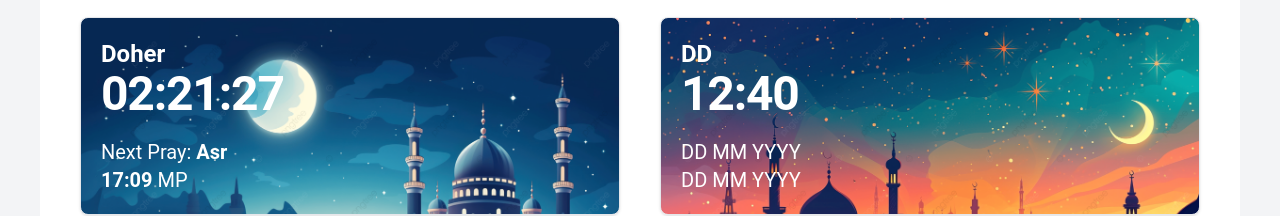
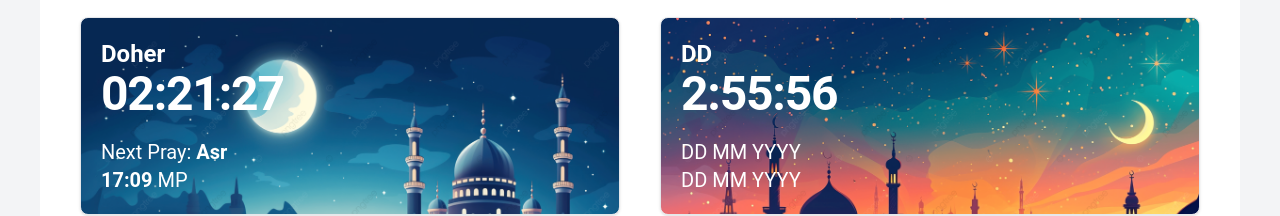
Before and after one commit to imranesarsri/prayers-timings-react, a React (Vite) app: page / in a window 1280 px wide. Shown: the part 457-673 px from the top of the page. Built offline with nearby package versions, Linux system fonts and the light colour scheme; no server answers.

Commit message:
install library moentjs . and add capital

```diff
--- a/package.json
+++ b/package.json
@@ -13,6 +13,7 @@
     "axios": "^1.7.2",
     "flowbite": "^2.4.1",
     "flowbite-react": "^0.10.1",
+    "moment": "^2.30.1",
     "react": "^18.3.1",
     "react-dom": "^18.3.1",
     "react-icons": "^5.2.1"
--- a/src/component/CityDateTime.jsx
+++ b/src/component/CityDateTime.jsx
@@ -4,13 +4,13 @@ import { ApiPrayersContext } from '../miniComponent/logic/ApiPrayers'
 
 export default function CityDateTime() {
 
-    const { dateGregorian, dateHijri } = useContext(ApiPrayersContext)
+    const { dateGregorian, dateHijri, timeH } = useContext(ApiPrayersContext)
 
     return (
         <div style={{ backgroundImage: `url(${time})`, backgroundSize: 'cover', }} className="text-light-default border border-gray-200 rounded-lg shadow dark:bg-gray-800 dark:border-gray-700 p-5">
             <div className='mb-5'>
                 <p className="text-2xl font-semibold">{dateGregorian.weekday.en}</p>
-                <h5 className="mb-2 text-5xl font-bold tracking-tight">12:40</h5>
+                <h5 className="mb-2 text-5xl font-bold tracking-tight">{timeH}</h5>
             </div>
             <div>
                 <p className="text-xl">
--- a/src/component/Header.jsx
+++ b/src/component/Header.jsx
@@ -5,7 +5,7 @@ import Row_2 from "../miniComponent/layouts/Row_2";
 import { ApiPrayersContext } from "../miniComponent/logic/ApiPrayers";
 
 export default function Header() {
-    const { allCountries, allCities, country, setCountry, city, setCity } = useContext(ApiPrayersContext);
+    const { allCountries, allCities, country, setCountry, city, setCity, capital } = useContext(ApiPrayersContext);
 
     return (
         <Row_1>
@@ -29,6 +29,7 @@ export default function Header() {
                     </div>
                     <div className="flex justify-center py-2 md:py-0">
                         <select id="countries" value={city} onChange={(event) => { setCity(event.target.value) }} className="bg-gray-50 text-center w-full border border-gray-300 text-gray-900 text-sm rounded-lg focus:ring-blue-500 focus:border-blue-500 block p-2.5 dark:bg-gray-700 dark:border-gray-600 dark:placeholder-gray-400 dark:text-white dark:focus:ring-blue-500 dark:focus:border-blue-500">
+                            <option value={capital}>{capital}</option>
                             {allCities.map((city, index) => (
                                 <option key={index} value={city}>{city}</option>
                             ))}
--- a/src/miniComponent/logic/ApiPrayers.jsx
+++ b/src/miniComponent/logic/ApiPrayers.jsx
@@ -1,9 +1,14 @@
 import { useEffect, useState, createContext } from 'react';
 import axios from 'axios';
+import moment from 'moment';
 
 export const ApiPrayersContext = createContext(null);
 
 export default function ApiPrayers(params) {
+    const timeH = moment().format('h:mm:ss');
+    // console.log(time)
+
+
     const [timings, setTiming] = useState({
         Imsak: "00:00",
         Fajr: "00:00",
@@ -39,6 +44,7 @@ export default function ApiPrayers(params) {
 
     const [country, setCountry] = useState('Morocco')
     const [city, setCity] = useState('')
+    const [capital, setCapital] = useState('')
 
 
     // Get timing prayers
@@ -80,7 +86,7 @@ export default function ApiPrayers(params) {
         try {
             const response = await axios.post('https://countriesnow.space/api/v0.1/countries/capital',
                 { country: country })
-            setCity(response.data.data.capital)
+            setCapital(response.data.data.capital)
             // console.log(response.data.data.capital);
         } catch (error) {
             console.error("Error fetching capital:", error);
@@ -100,6 +106,7 @@ export default function ApiPrayers(params) {
     }, []);
 
     const values = {
+        timeH,
         timings,
         dateGregorian,
         dateHijri,
@@ -108,7 +115,8 @@ export default function ApiPrayers(params) {
         country,
         setCountry,
         city,
-        setCity
+        setCity,
+        capital
     }
     return (
         <ApiPrayersContext.Provider value={values}>
```
Also changed, not shown: 2 other files (tests, documents, lock files or other folders).
